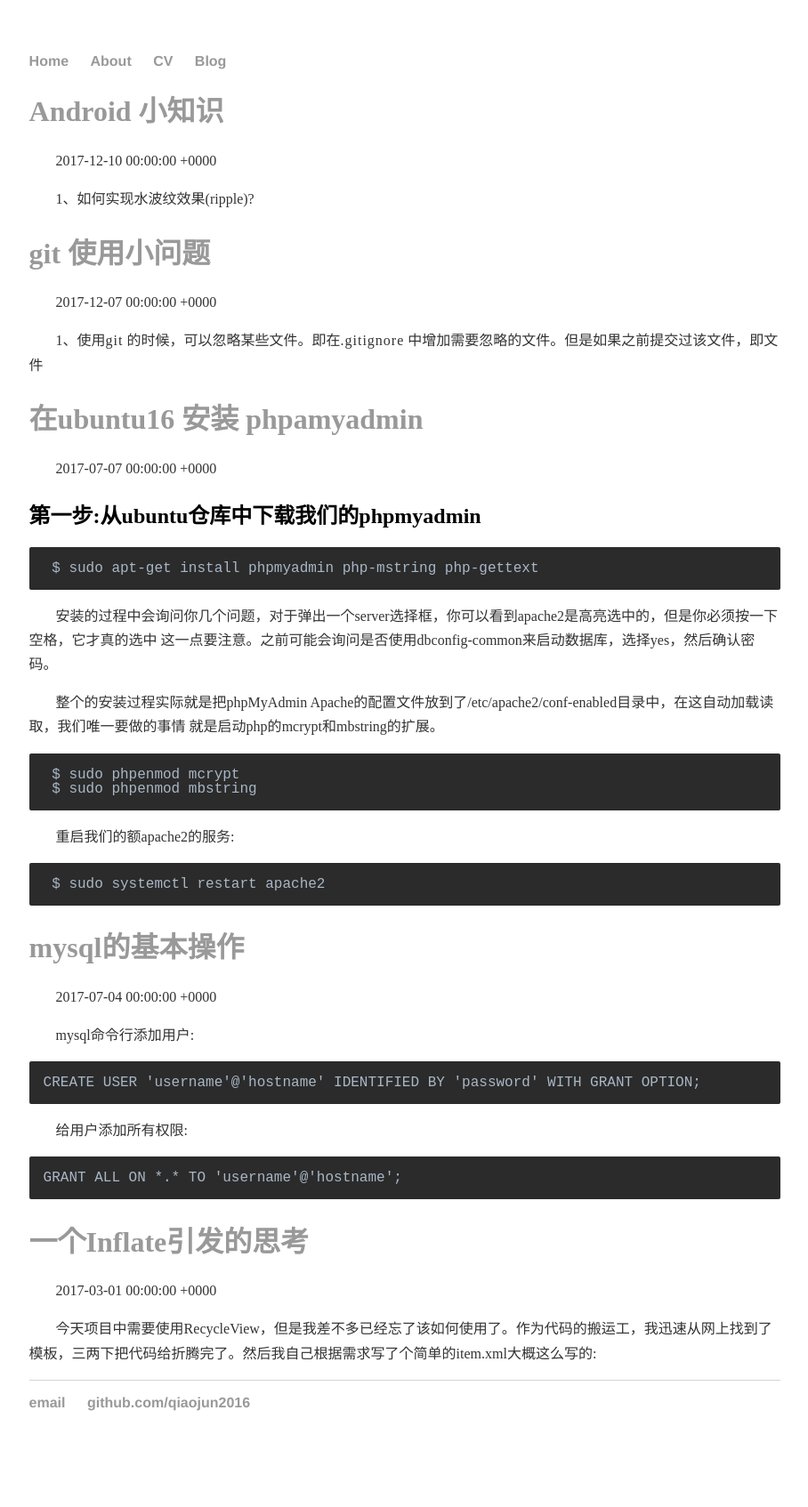
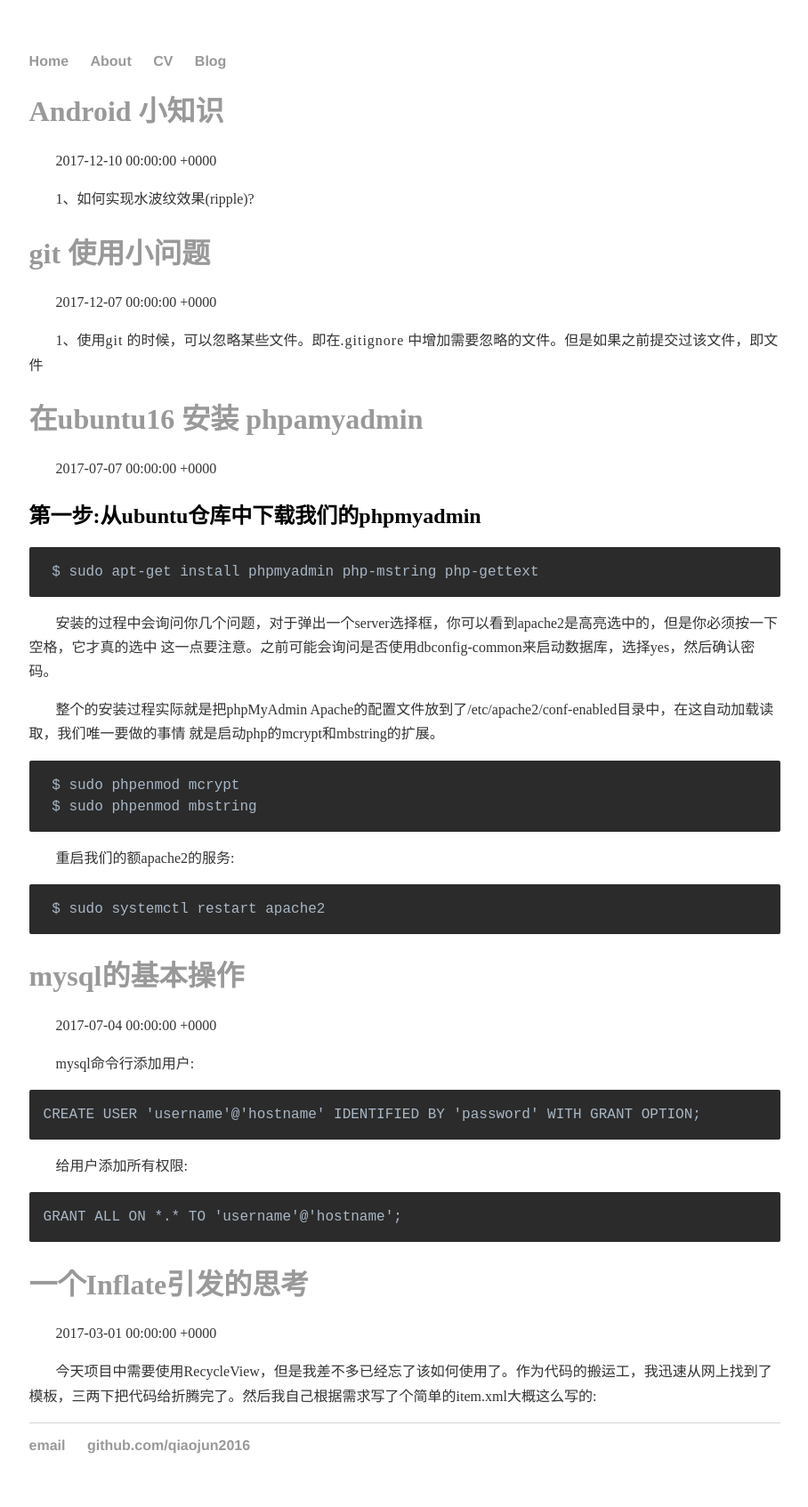
Before and after one commit to qiaojun2016/qiaojun2016.github.io, a Jekyll site: the page built from blog/index.html, in a window 1280 px wide. Shown: the whole page at 89% size, without its empty margins (185-1093 px from the left). Built offline with Jekyll 4.4.1, drawn with Linux system fonts in a browser that asks for light colours; the list of posts is cut into pages by our own code; comment, search, counter and statistics services are not loaded; before the commit the page ends 1646 px from its top, so only the background shows below that.

Commit message:
Update main.css

```diff
--- a/css/main.css
+++ b/css/main.css
@@ -69,7 +69,7 @@ pre.code {
     font-family:'Courier New', monospace;
     padding:16px 16px 16px 16px;
     border-radius:2px;
-	line-height:16px;
+	 line-height:150%;
 }
 span.en {
 	letter-spacing: 1px;
```
